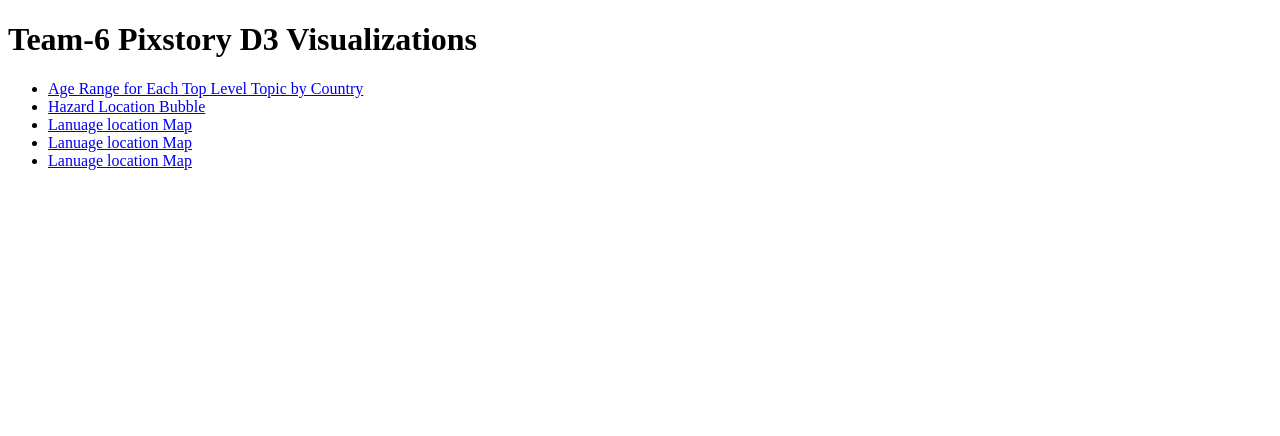
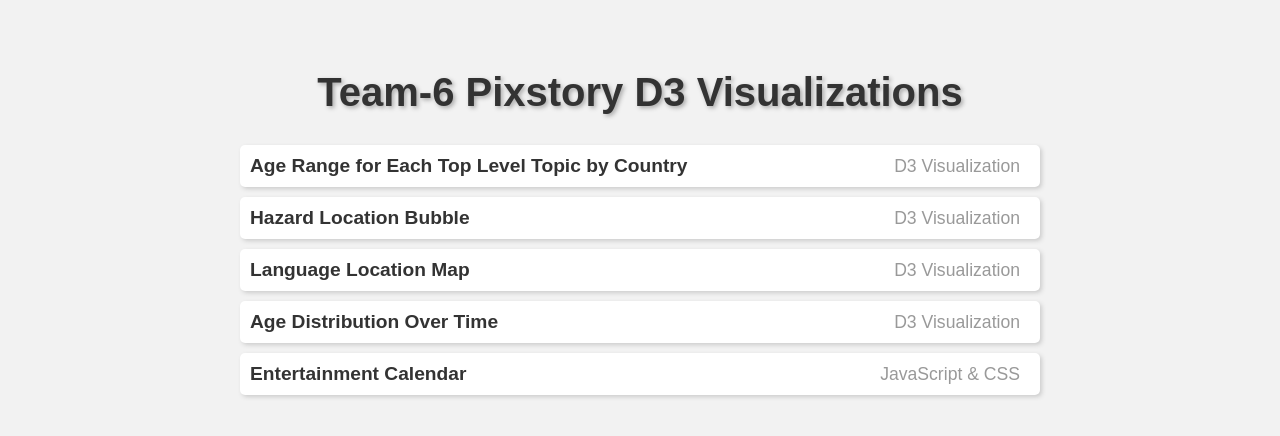
Before and after one commit to tinawang-jy/Pixstroy-D3-Visualization, a plain HTML site: page index.html in a window 1280 px wide. Drawn offline with Linux system fonts and the light colour scheme.

Commit message:
Update index.html

```diff
--- a/index.html
+++ b/index.html
@@ -1,16 +1,86 @@
 <!DOCTYPE html>
-<html>
+<html lang="en">
 <head>
+	<meta charset="UTF-8">
+	<meta name="viewport" content="width=device-width, initial-scale=1.0">
 	<title>Team-6 Pixstory D3 Visualizations</title>
+	<style>
+		body {
+			margin: 0;
+			padding: 0;
+			font-family: Arial, sans-serif;
+			background-color: #f2f2f2;
+		}
+		.container {
+			max-width: 800px;
+			margin: 0 auto;
+			padding: 20px;
+		}
+		h1 {
+			text-align: center;
+			font-size: 2.5em;
+			margin-top: 50px;
+			margin-bottom: 30px;
+			color: #333;
+			text-shadow: 2px 2px 4px #aaa;
+		}
+		ul {
+			list-style: none;
+			padding: 0;
+			margin: 0;
+		}
+		li {
+			padding: 10px;
+			margin-bottom: 10px;
+			background-color: #fff;
+			box-shadow: 2px 2px 4px #ccc;
+			transition: background-color 0.3s ease;
+			border-radius: 5px;
+			display: flex;
+			align-items: center;
+			justify-content: space-between;
+		}
+		li:hover {
+			background-color: #f2f2f2;
+		}
+		li a {
+			color: #333;
+			text-decoration: none;
+			font-size: 1.2em;
+			font-weight: bold;
+		}
+		li span {
+			font-size: 1.1em;
+			color: #999;
+			margin-right: 10px;
+		}
+	</style>
 </head>
 <body>
+	<div class="container">
 		<h1>Team-6 Pixstory D3 Visualizations</h1>
 		<ul>
-      <li><a href="interest_age/index.html">Age Range for Each Top Level Topic by Country</a></li>
-      <li><a href="hazard_location_bubble/hazard_location_BubbleChart.html">Hazard Location Bubble</a></li>
-      <li><a href="language_location_count_map/origin_language_locationmention_map.html">Lanuage location Map</a></li>
-      <li><a href="age_time_postdata/agetime.html">Lanuage location Map</a></li>
-      <li><a href="entertainment-calendar/calendar.html">Lanuage location Map</a></li>
+			<li>
+				<a href="interest_age/index.html">Age Range for Each Top Level Topic by Country</a>
+				<span>D3 Visualization</span>
+			</li>
+			<li>
+				<a href="hazard_location_bubble/hazard_location_BubbleChart.html">Hazard Location Bubble</a>
+				<span>D3 Visualization</span>
+			</li>
+			<li>
+				<a href="language_location_count_map/origin_language_locationmention_map.html">Language Location Map</a>
+				<span>D3 Visualization</span>
+			</li>
+			<li>
+				<a href="age_time_postdata/agetime.html">Age Distribution Over Time</a>
+				<span>D3 Visualization</span>
+			</li>
+			<li>
+				<a href="entertainment-calendar/calendar.html">Entertainment Calendar</a>
+				<span>JavaScript & CSS</span>
+			</li>
 		</ul>
+	</div>
 </body>
 </html>
```
Lines whose indentation alone changed are shown as unchanged.
